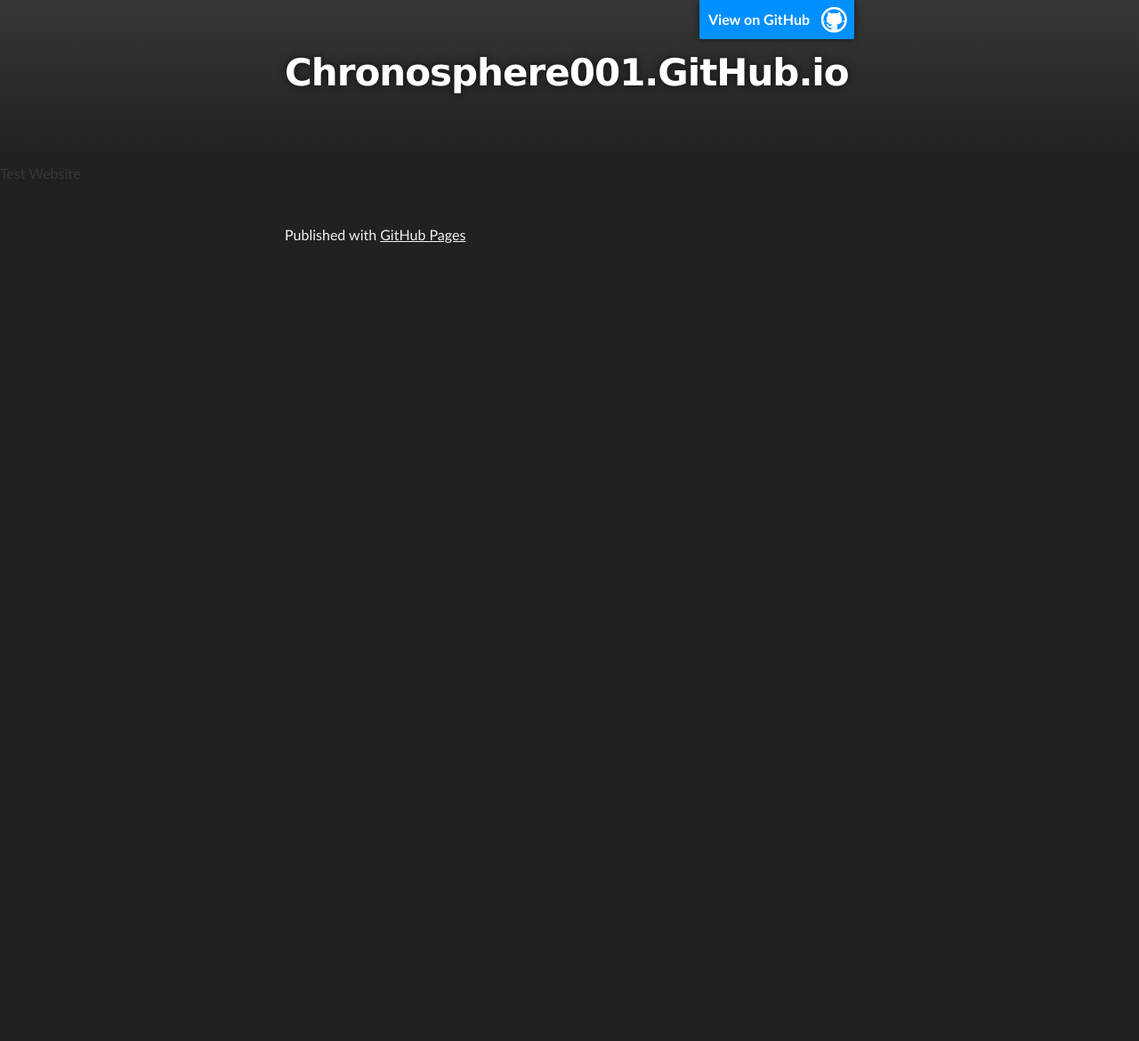
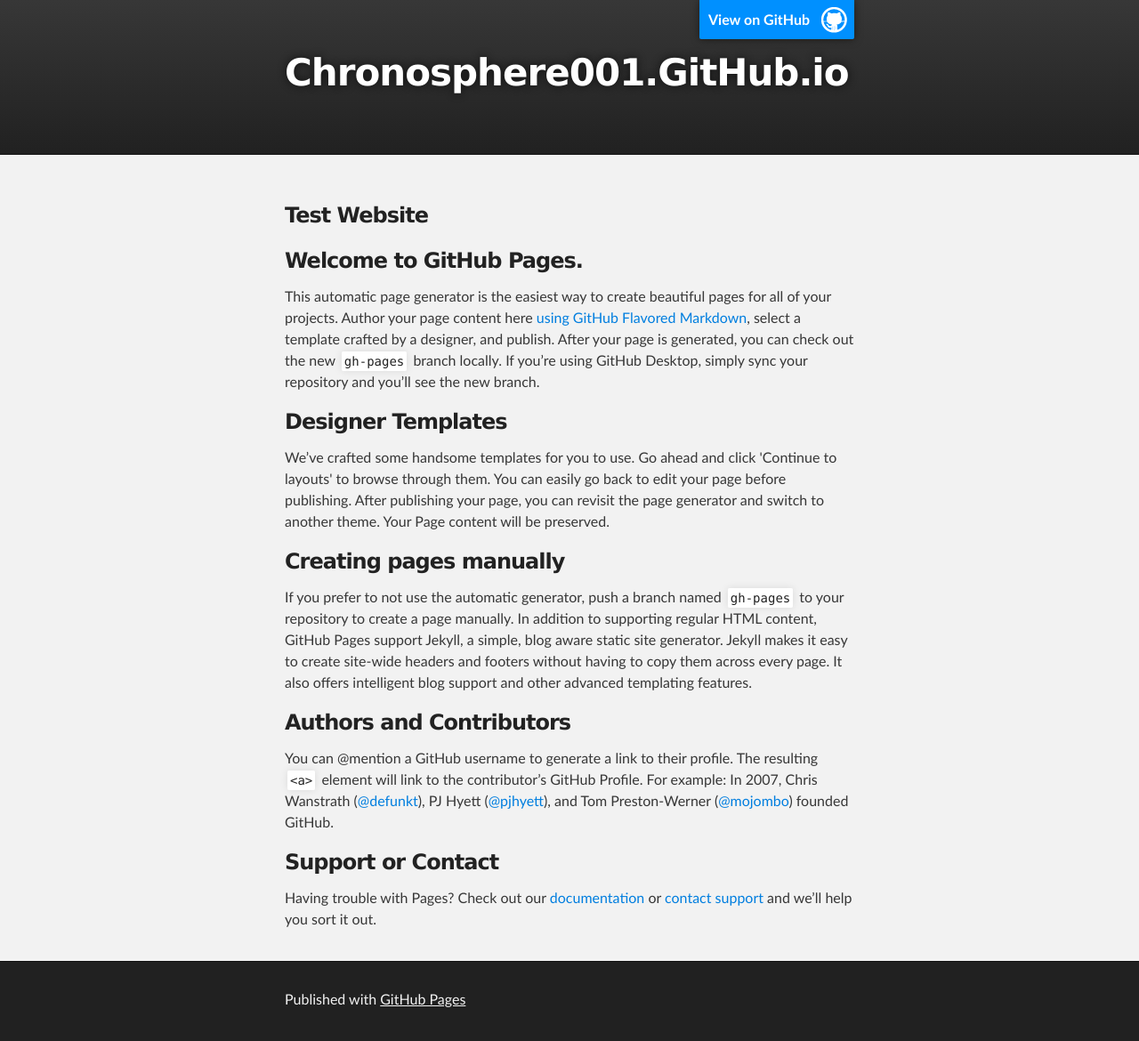
Before and after one commit to Chronosphere001/chronosphere001.github.io, a Jekyll site: the page built from index.md, in a window 1280 px wide. Shown: the whole page at 89% size. Built offline with Jekyll 4.4.1, drawn with Linux system fonts in a browser that asks for light colours; before the commit the page ends 900 px from its top, so only the background shows below that.

Commit message:
Update site.html

```diff
--- a/_layouts/site.html
+++ b/_layouts/site.html
@@ -24,7 +24,37 @@
         </header>
     </div>
 
-    {{content}}
+    <!-- MAIN CONTENT -->
+    <div id="main_content_wrap" class="outer">
+      <section id="main_content" class="inner">
+        <h3>
+          {{content}}
+<a id="welcome-to-github-pages" class="anchor" href="#welcome-to-github-pages" aria-hidden="true"><span aria-hidden="true" class="octicon octicon-link"></span></a>Welcome to GitHub Pages.</h3>
+
+<p>This automatic page generator is the easiest way to create beautiful pages for all of your projects. Author your page content here <a href="https://guides.github.com/features/mastering-markdown/">using GitHub Flavored Markdown</a>, select a template crafted by a designer, and publish. After your page is generated, you can check out the new <code>gh-pages</code> branch locally. If you’re using GitHub Desktop, simply sync your repository and you’ll see the new branch.</p>
+
+<h3>
+<a id="designer-templates" class="anchor" href="#designer-templates" aria-hidden="true"><span aria-hidden="true" class="octicon octicon-link"></span></a>Designer Templates</h3>
+
+<p>We’ve crafted some handsome templates for you to use. Go ahead and click 'Continue to layouts' to browse through them. You can easily go back to edit your page before publishing. After publishing your page, you can revisit the page generator and switch to another theme. Your Page content will be preserved.</p>
+
+<h3>
+<a id="creating-pages-manually" class="anchor" href="#creating-pages-manually" aria-hidden="true"><span aria-hidden="true" class="octicon octicon-link"></span></a>Creating pages manually</h3>
+
+<p>If you prefer to not use the automatic generator, push a branch named <code>gh-pages</code> to your repository to create a page manually. In addition to supporting regular HTML content, GitHub Pages support Jekyll, a simple, blog aware static site generator. Jekyll makes it easy to create site-wide headers and footers without having to copy them across every page. It also offers intelligent blog support and other advanced templating features.</p>
+
+<h3>
+<a id="authors-and-contributors" class="anchor" href="#authors-and-contributors" aria-hidden="true"><span aria-hidden="true" class="octicon octicon-link"></span></a>Authors and Contributors</h3>
+
+<p>You can @mention a GitHub username to generate a link to their profile. The resulting <code>&lt;a&gt;</code> element will link to the contributor’s GitHub Profile. For example: In 2007, Chris Wanstrath (<a href="https://github.com/defunkt" class="user-mention">@defunkt</a>), PJ Hyett (<a href="https://github.com/pjhyett" class="user-mention">@pjhyett</a>), and Tom Preston-Werner (<a href="https://github.com/mojombo" class="user-mention">@mojombo</a>) founded GitHub.</p>
+
+<h3>
+<a id="support-or-contact" class="anchor" href="#support-or-contact" aria-hidden="true"><span aria-hidden="true" class="octicon octicon-link"></span></a>Support or Contact</h3>
+
+<p>Having trouble with Pages? Check out our <a href="https://help.github.com/pages">documentation</a> or <a href="https://github.com/contact">contact support</a> and we’ll help you sort it out.</p>
+      </section>
+    </div>
+
     <!-- FOOTER  -->
     <div id="footer_wrap" class="outer">
       <footer class="inner">
```
